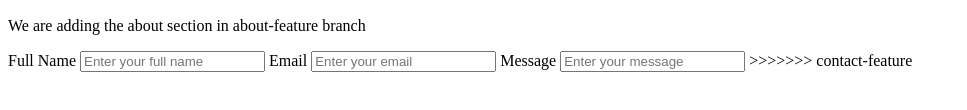
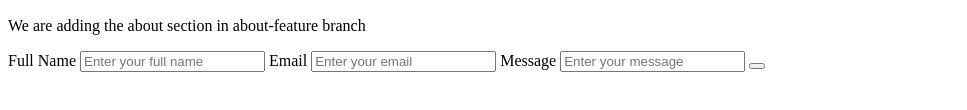
Before and after one commit to NarneAmruthaLekha/FEDF-ENDSEM, a plain HTML site: page index.html in a window 1280 px wide. Shown: the part 148-258 px from the top of the page, without its empty margins (0-967 px from the left). Drawn offline with Linux system fonts and the light colour scheme.

Commit message:
file modified

```diff
--- a/index.html
+++ b/index.html
@@ -22,8 +22,8 @@
         <input type="email" name="email" placeholder="Enter your email">
         <label=message>Message</label>
         <input type="text" name="message" placeholder="Enter your message">
+        <button type="submit"></button>
         </form>
->>>>>>> contact-feature
     </section>
 </body>
 </html>
```
